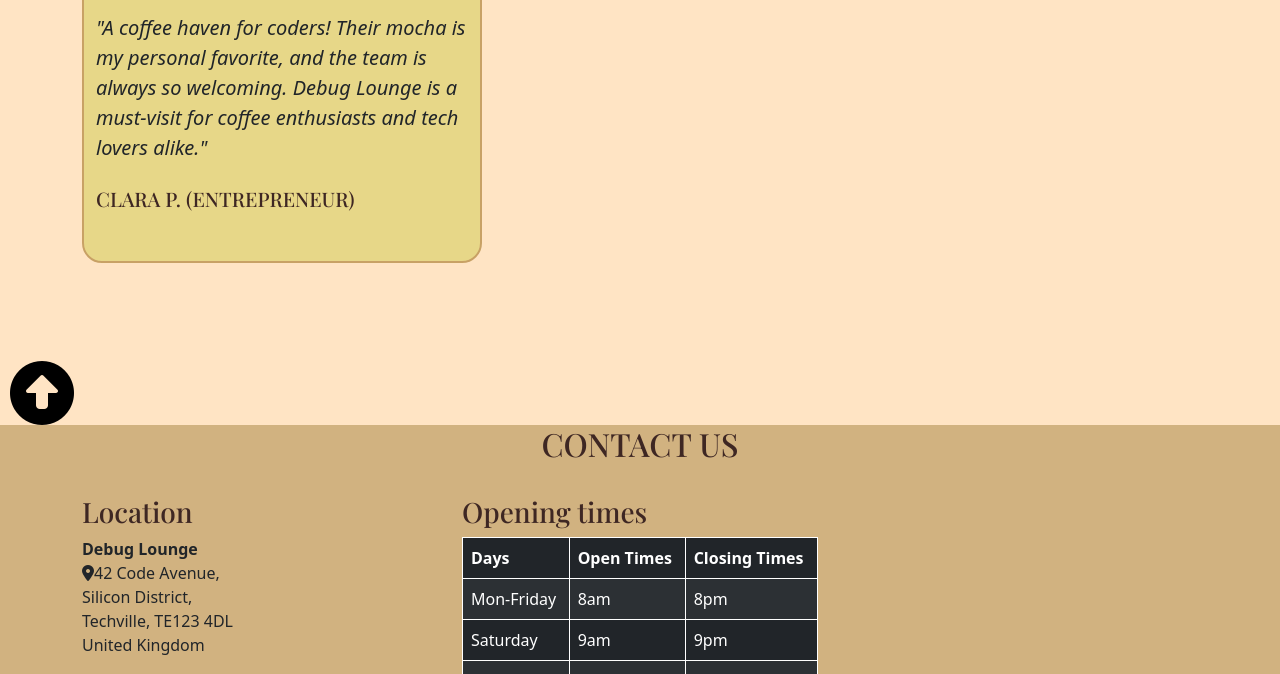
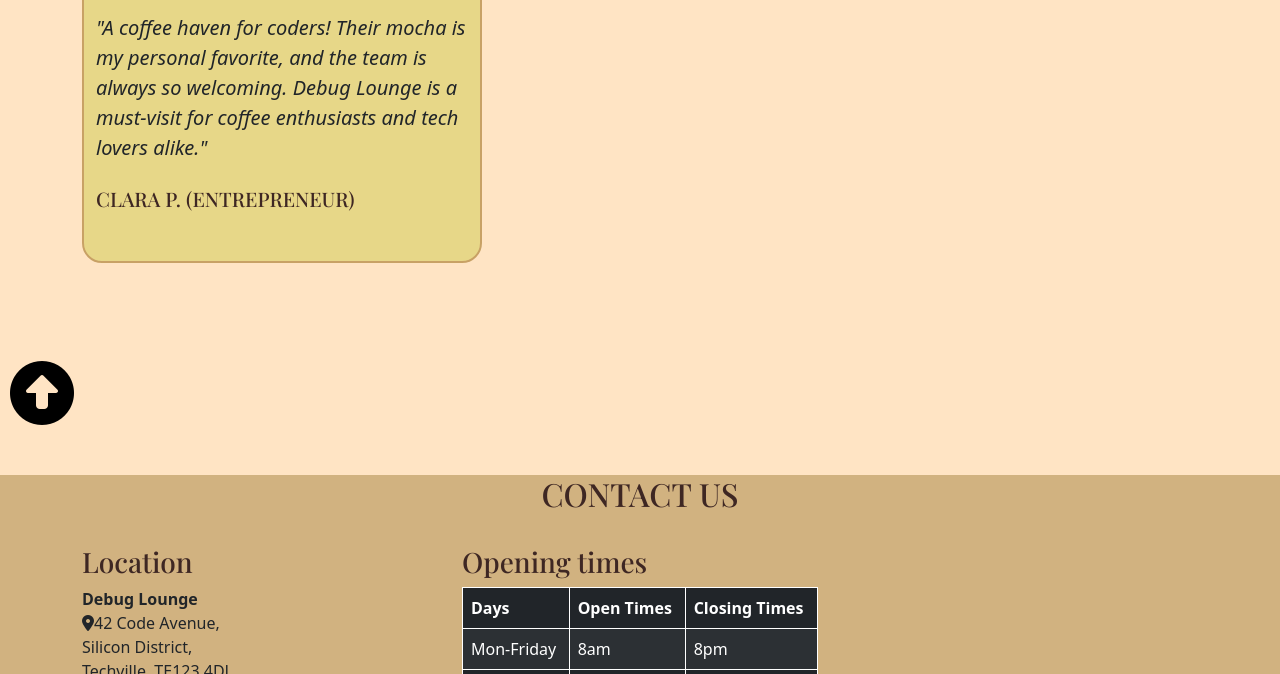
Before and after one commit to Abdishakur05/Debug, a plain HTML site: page index.html in a window 1280 px wide. Shown: the part 6618-7292 px from the top of the page. Drawn offline with nearby package versions, Linux system fonts and the light colour scheme; a web font is replaced by a local one.

Commit message:
Fix pointer

```diff
--- a/assets/style/style.css
+++ b/assets/style/style.css
@@ -185,8 +185,7 @@ div.card{
 .pointer i{
     font-size:400%;
     color: black;
-    padding-left: 10px;
-    padding-top: 50px;
+    padding: 50px 10px;
 }
 
 /*Footer*/
@@ -238,7 +237,9 @@ th{
         margin: auto;
     }
 
-
+    .pointer i{
+        display: none;
+    }
 
 }
 
@@ -263,9 +264,7 @@ th{
 
 
 
-    .pointer i{
-        display: none;
-    }
+
 }
 
 
```
